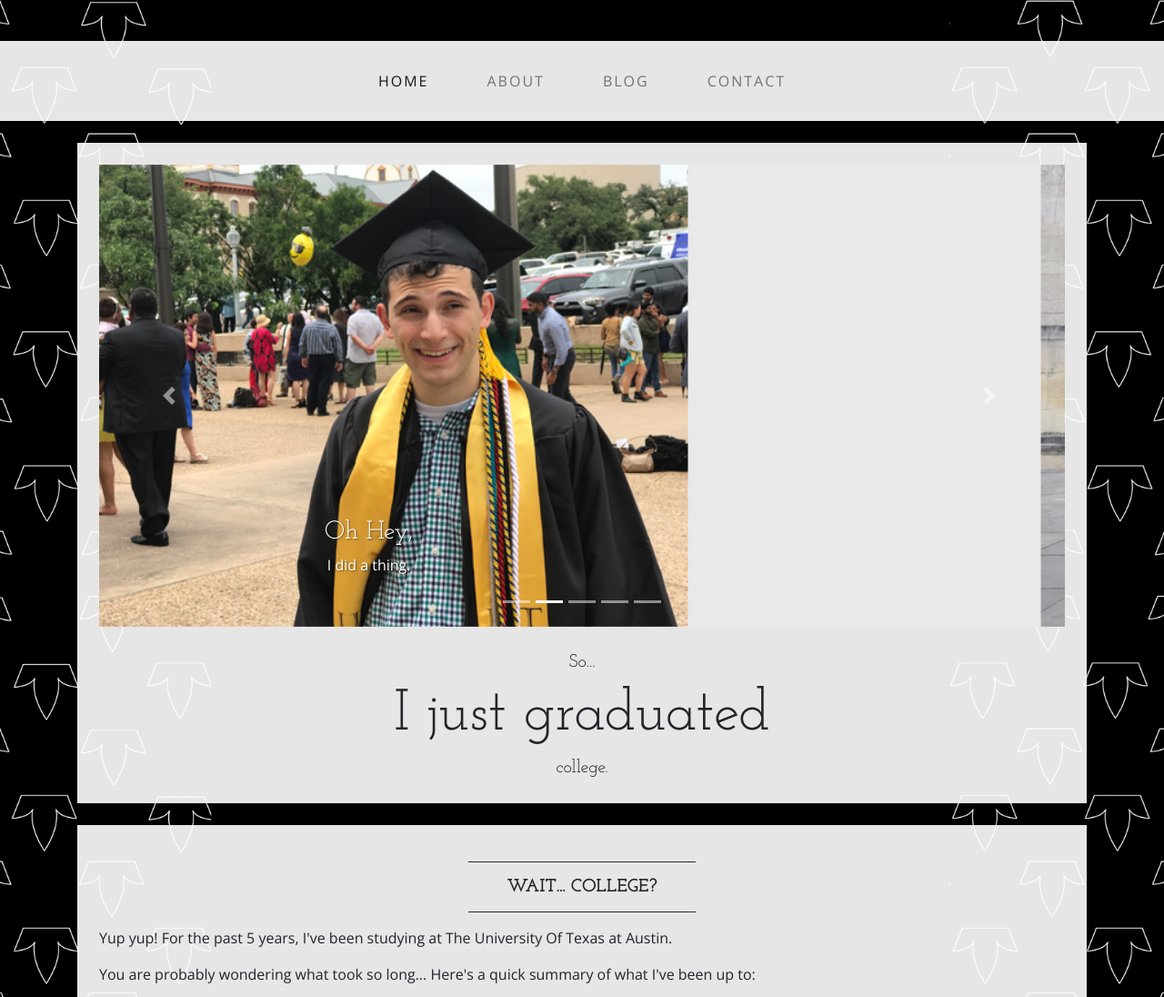
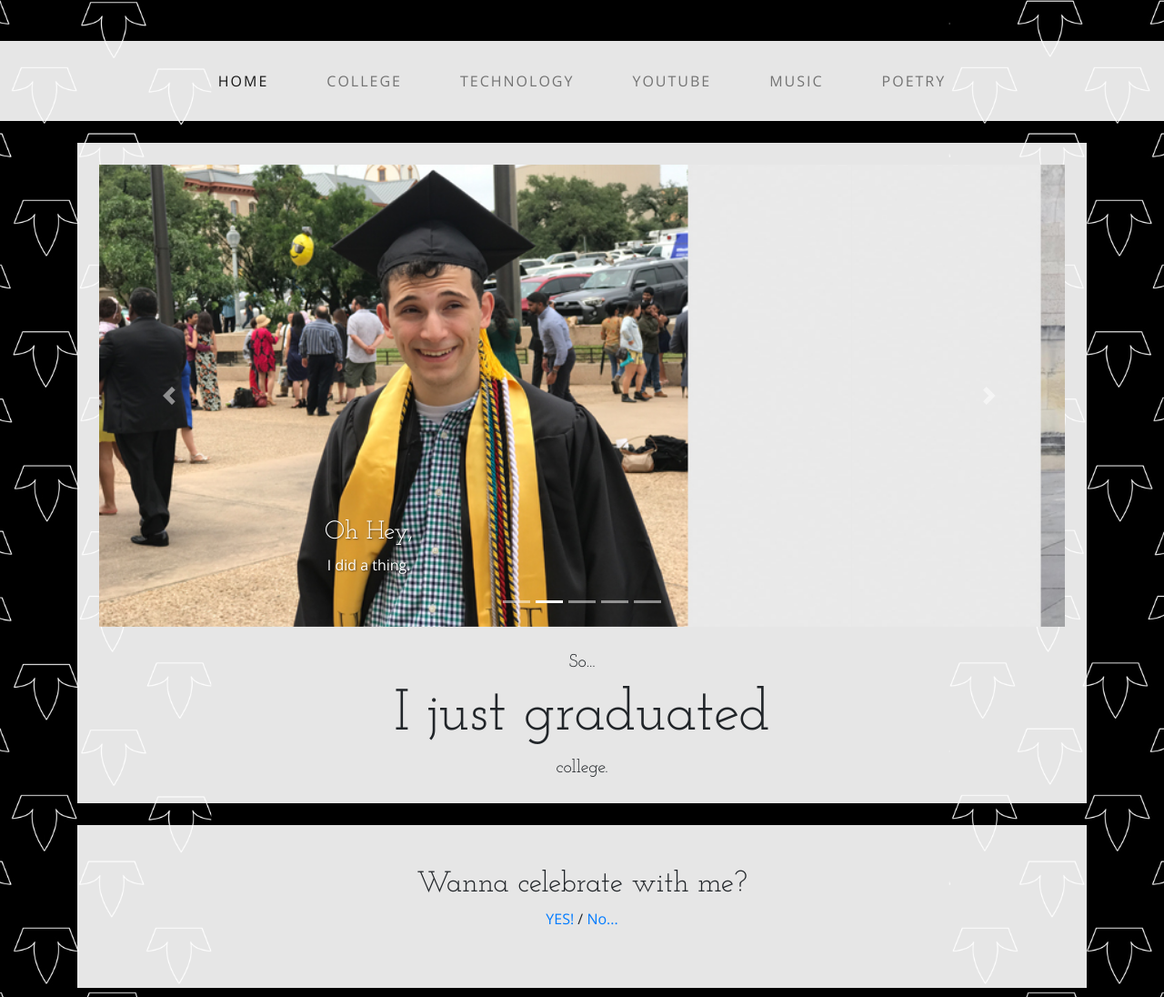
Before and after one commit to alidarwiche/alidarwiche.com, a plain HTML site: page index.html in a window 1280 px wide. Shown: the part 150-1246 px from the top of the page at 91% size. Drawn offline with nearby package versions, Linux system fonts and the light colour scheme.

```diff
--- a/index.html
+++ b/index.html
@@ -38,16 +38,22 @@
         <div class="collapse navbar-collapse" id="navbarResponsive">
             <ul class="navbar-nav mx-auto">
                 <li class="nav-item active px-lg-4">
-                    <a class="nav-link text-uppercase text-expanded" href="index.html">Home <span class="sr-only">(current)</span></a>
+                    <a class="nav-link text-uppercase text-expanded" href="index.html">Home<span class="sr-only">(current)</span></a>
                 </li>
                 <li class="nav-item px-lg-4">
-                    <a class="nav-link text-uppercase text-expanded" href="about.html">About</a>
+                    <a class="nav-link text-uppercase text-expanded" href="college.html">College</a>
                 </li>
                 <li class="nav-item px-lg-4">
-                    <a class="nav-link text-uppercase text-expanded" href="blog.html">Blog</a>
+                    <a class="nav-link text-uppercase text-expanded" href="technology.html">Technology</a>
                 </li>
                 <li class="nav-item px-lg-4">
-                    <a class="nav-link text-uppercase text-expanded" href="contact.html">Contact</a>
+                    <a class="nav-link text-uppercase text-expanded" href="youtube.html">YouTube</a>
+                </li>
+                <li class="nav-item px-lg-4">
+                    <a class="nav-link text-uppercase text-expanded" href="music.html">Music</a>
+                </li>
+                <li class="nav-item px-lg-4">
+                    <a class="nav-link text-uppercase text-expanded" href="poetry.html">Poetry</a>
                 </li>
             </ul>
         </div>
@@ -119,6 +125,12 @@
             </div>
         </div>
 
+        <div class="container bg-faded text-center py-5">
+            <h2>Wanna celebrate with me?</h2>
+            <p><a href="">YES!<a>    /    <a href="">No...<a></p>
+        </div>
+
+
         <div class="bg-faded p-4 my-4">
             <hr class="divider">
             <h2 class="text-center text-lg text-uppercase my-0"><strong>Wait... college?</strong></h2>
```
